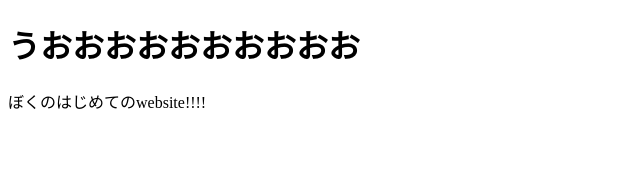
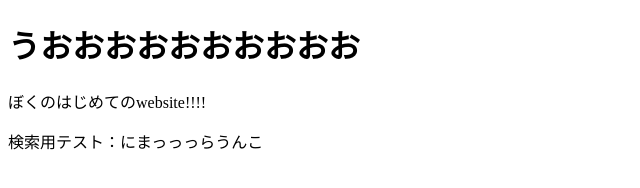
Before and after one commit to Nimara0621/myhtml, a plain HTML site: page index.html in a window 1280 px wide. Shown: the whole page, without its empty margins (0-640 px from the left). Drawn offline with Linux system fonts and the light colour scheme.

Commit message:
Update index.html

```diff
--- a/index.html
+++ b/index.html
@@ -9,5 +9,6 @@
     <body>
       <h1>うおおおおおおおおおお</h1>
       <p>ぼくのはじめてのwebsite!!!!</p>
+      <p>検索用テスト：にまっっっらうんこ</p>
     </body>
   </html>
```
